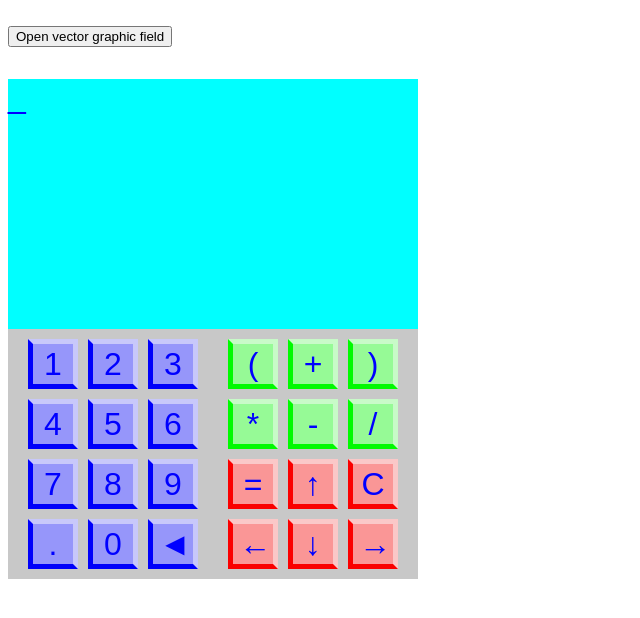
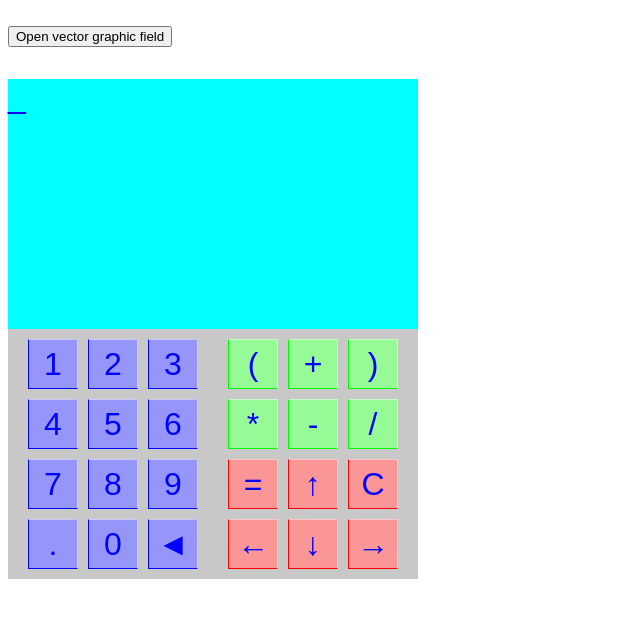
Before and after one commit to OlehKozubJS/various-react-projects-test, a React (Create React App) app: page / in a window 1280 px wide. Shown: the top 618 px of the page, without its empty margins (0-640 px from the left). Built offline with nearby package versions, Linux system fonts and the light colour scheme; a web font is replaced by a local one.

Commit message:
Update Calculator.module.css

```diff
--- a/src/Calculator/Calculator.module.css
+++ b/src/Calculator/Calculator.module.css
@@ -28,7 +28,7 @@
   width: 50px;
 
   border-style: solid;
-  border-width: 5px;
+  border-width: 1px;
   background: none;
 
   transition: 250ms;
```
